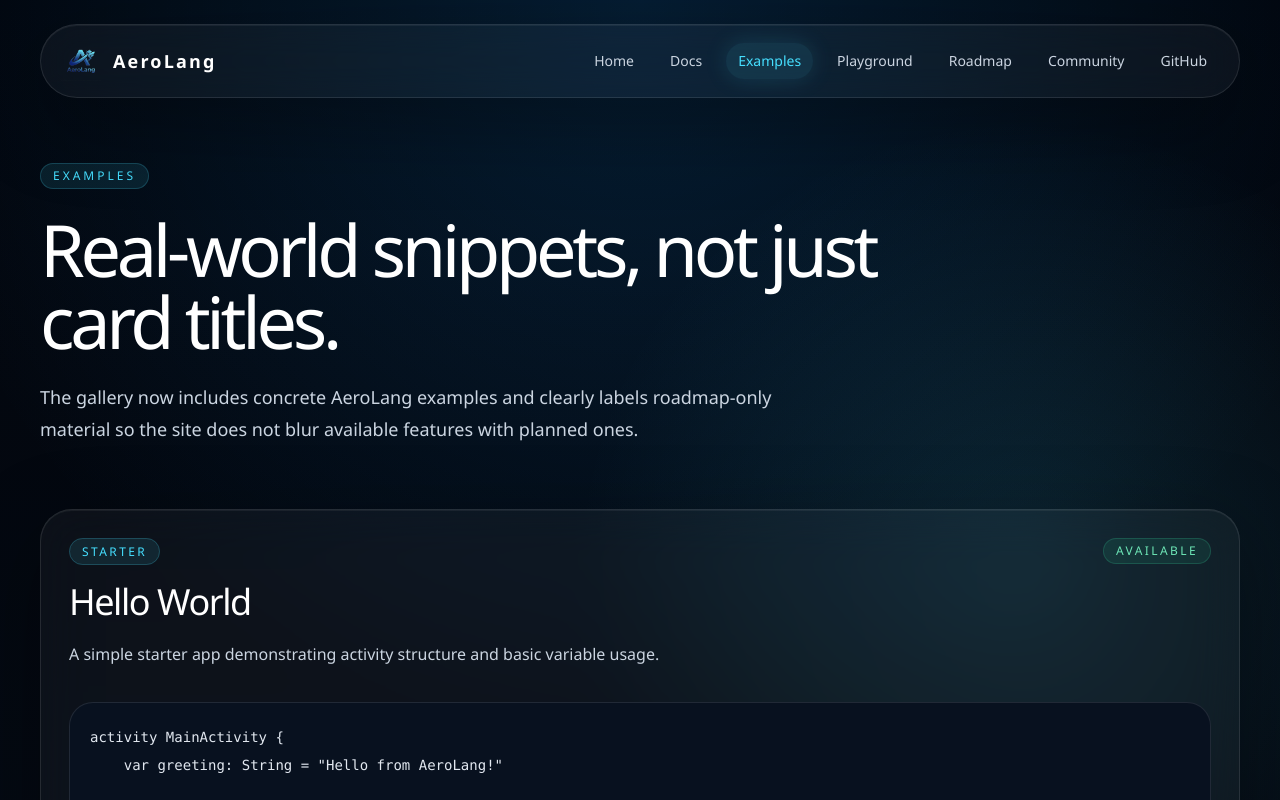
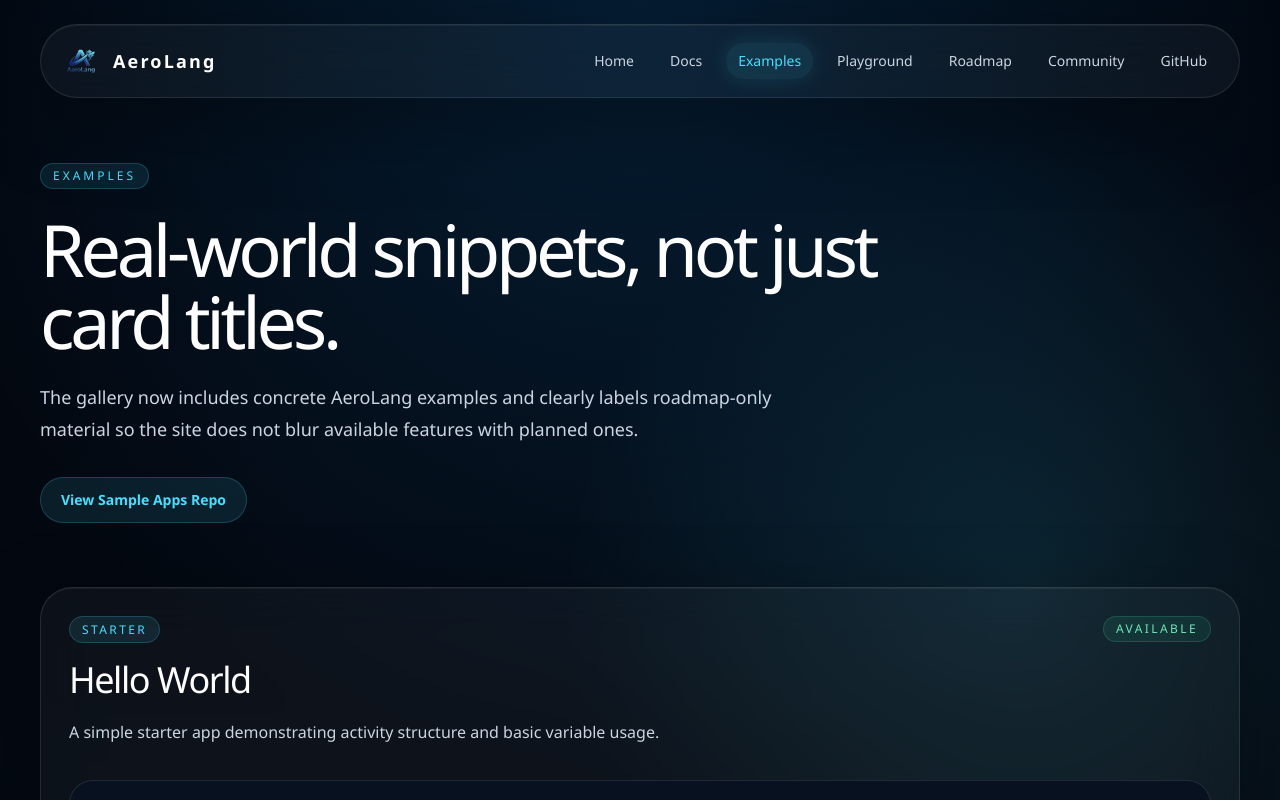
Before and after one commit to GitGuru29/AeroLang-web, a Next.js app: page /examples in a window 1280 px wide. Shown: the top 800 px of the page. Built offline with nearby package versions, Linux system fonts and the light colour scheme.

Commit message:
Link examples page to sample apps repo

```diff
--- a/app/examples/page.tsx
+++ b/app/examples/page.tsx
@@ -1,7 +1,7 @@
 import type { Metadata } from "next";
 import { SiteFooter } from "@/components/site-footer";
 import { SiteHeader } from "@/components/site-header";
-import { examples } from "@/app/site-data";
+import { examples, examplesRepoUrl } from "@/app/site-data";
 
 export const metadata: Metadata = {
   title: "Gallery - Real World Code Samples",
@@ -22,6 +22,16 @@ export default function ExamplesPage() {
             The gallery now includes concrete AeroLang examples and clearly labels roadmap-only material so the
             site does not blur available features with planned ones.
           </p>
+          <div className="mt-8">
+            <a
+              href={examplesRepoUrl}
+              target="_blank"
+              rel="noreferrer"
+              className="inline-flex rounded-full border border-cyan/20 bg-cyan/10 px-5 py-3 text-sm font-semibold text-cyan transition hover:border-cyan/40"
+            >
+              View Sample Apps Repo
+            </a>
+          </div>
         </section>
 
         <section className="section-shell grid gap-6 pb-24 md:pb-32">
--- a/app/site-data.ts
+++ b/app/site-data.ts
@@ -3,7 +3,7 @@ export const repoUrl = "https://github.com/GitGuru29/AeroLang_Demo.git";
 export const websiteRepoUrl = "https://github.com/GitGuru29/AeroLang-web.git";
 export const discussionsUrl = "https://github.com/GitGuru29/AeroLang_Demo/discussions";
 export const issuesUrl = "https://github.com/GitGuru29/AeroLang_Demo/issues";
-export const examplesRepoUrl = "https://github.com/GitGuru29/AeroLang_Demo/tree/main/examples";
+export const examplesRepoUrl = "https://github.com/GitGuru29/AeroLang-Examples.git";
 export const authorUrl = "https://silunadangalla.vercel.app/#/";
 
 export const primaryNav = [
```
